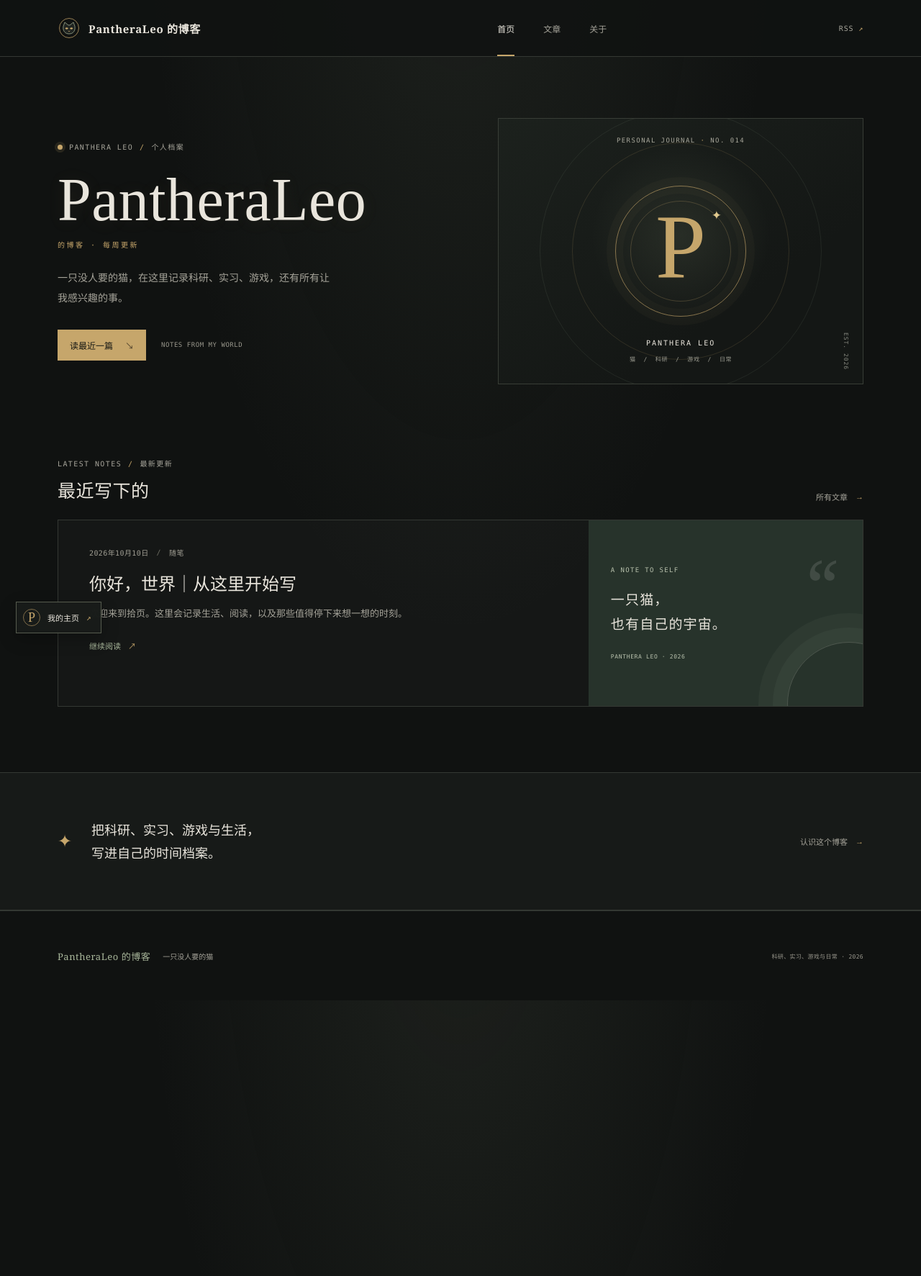
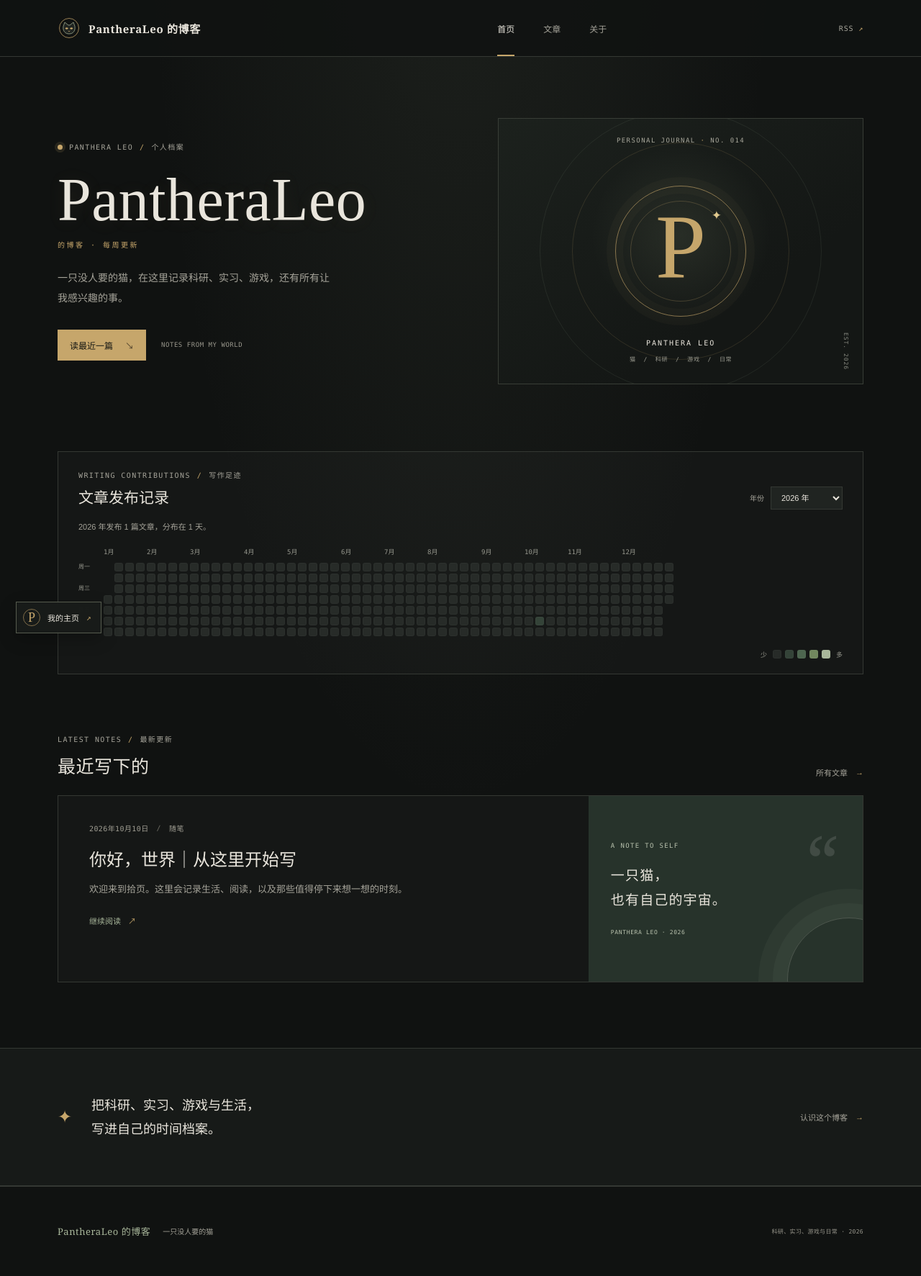
Before and after one commit to PantheraLeo14/PantheraLeo14.github.io, a Jekyll site: the page built from index.html, in a window 1280 px wide. Shown: the whole page at 72% size. Built offline with Jekyll 4.4.1, drawn with Linux system fonts in a browser that asks for light colours; before the commit the page ends 1390 px from its top, so only the background shows below that.

Commit message:
Add a blog writing contribution calendar

```diff
--- a/_layouts/home.html
+++ b/_layouts/home.html
@@ -22,6 +22,25 @@ layout: default
     <span class="art-side-note">EST. 2026</span>
   </div>
 </section>
+<section class="contribution-section page-shell" id="contributions" data-current-year="{{ site.time | date: '%Y' }}">
+  <div class="contribution-panel">
+    <div class="contribution-header">
+      <div><p class="eyebrow">WRITING CONTRIBUTIONS <span class="eyebrow-divider">/</span> 写作足迹</p><h2>文章发布记录</h2></div>
+      <label class="contribution-year-label" for="contribution-year">年份 <select id="contribution-year"></select></label>
+    </div>
+    <p class="contribution-summary" id="contribution-summary" aria-live="polite"></p>
+    <div class="contribution-scroll" aria-label="按日期显示的文章发布热力图">
+      <div class="contribution-months" id="contribution-months" aria-hidden="true"></div>
+      <div class="contribution-chart-body">
+        <div class="contribution-weekdays" aria-hidden="true"><span>周一</span><span>周三</span><span>周五</span></div>
+        <div class="contribution-grid" id="contribution-grid" role="img"></div>
+      </div>
+    </div>
+    <div class="contribution-legend" aria-hidden="true"><span>少</span><i class="contribution-day contribution-level-0"></i><i class="contribution-day contribution-level-1"></i><i class="contribution-day contribution-level-2"></i><i class="contribution-day contribution-level-3"></i><i class="contribution-day contribution-level-4"></i><span>多</span></div>
+  </div>
+</section>
+<script id="contribution-posts" type="application/json">[{% for post in site.posts %}{"date":{{ post.date | date: '%Y-%m-%d' | jsonify }},"title":{{ post.title | jsonify }}}{% unless forloop.last %},{% endunless %}{% endfor %}]</script>
+<script src="{{ '/assets/js/contributions.js' | relative_url }}" defer></script>
 <section class="latest-section page-shell" id="latest">
   <div class="section-heading">
     <div><p class="eyebrow">LATEST NOTES <span class="eyebrow-divider">/</span> 最新更新</p><h2>最近写下的</h2></div>
--- a/assets/css/style.css
+++ b/assets/css/style.css
@@ -82,6 +82,37 @@ a:hover { color: var(--orange); }
 .art-name { bottom: 51px; color: var(--ink); font-size: 10px; letter-spacing: .2em; }
 .art-caption { bottom: 29px; color: #9d9d92; font-size: 8px; letter-spacing: .08em; }
 .art-side-note { right: 19px; bottom: 19px; color: #85877e; font-size: 8px; letter-spacing: .12em; writing-mode: vertical-rl; }
+
+.contribution-section { padding-bottom: 73px; }
+.contribution-panel { padding: 25px 28px 20px; border: 1px solid var(--line); background: rgba(255, 255, 255, .018); }
+.contribution-header { display: flex; align-items: end; justify-content: space-between; gap: 20px; }
+.contribution-header .eyebrow { margin-bottom: 8px; }
+.contribution-header h2 { margin: 0; font: 500 21px/1.5 var(--serif); }
+.contribution-year-label { display: flex; align-items: center; gap: 9px; color: var(--muted); font: 10px var(--mono); }
+.contribution-year-label select { min-width: 100px; padding: 8px 26px 8px 10px; border: 1px solid var(--line); border-radius: 0; background: var(--surface-raised); color: var(--ink); font: 11px var(--sans); }
+.contribution-year-label select:focus-visible { outline: 2px solid var(--orange); outline-offset: 2px; }
+.contribution-summary { margin: 15px 0 17px; color: var(--muted); font: 11px/1.7 var(--sans); }
+.contribution-scroll { overflow-x: auto; padding: 3px 0 8px; scrollbar-color: #495047 transparent; scrollbar-width: thin; }
+.contribution-months { display: grid; grid-template-columns: repeat(var(--week-count), 12px); grid-auto-columns: 12px; gap: 3px; width: max-content; margin: 0 0 8px 35px; color: #96978d; font: 9px/1.4 var(--mono); }
+.contribution-months span { white-space: nowrap; }
+.contribution-chart-body { display: flex; align-items: start; gap: 10px; width: max-content; }
+.contribution-weekdays { display: grid; grid-template-rows: repeat(7, 12px); gap: 3px; width: 25px; color: #96978d; font: 8px/12px var(--sans); }
+.contribution-weekdays span:nth-child(1) { grid-row: 1; }
+.contribution-weekdays span:nth-child(2) { grid-row: 3; }
+.contribution-weekdays span:nth-child(3) { grid-row: 5; }
+.contribution-grid { display: grid; grid-auto-flow: column; grid-template-rows: repeat(7, 12px); grid-auto-columns: 12px; gap: 3px; width: max-content; }
+.contribution-day { display: block; width: 12px; height: 12px; flex: 0 0 12px; border: 1px solid rgba(255, 255, 255, .025); border-radius: 3px; }
+.contribution-level-0 { background: #272b28; }
+.contribution-level-1 { background: #344338; }
+.contribution-level-2 { background: #4d654f; }
+.contribution-level-3 { background: #71875e; }
+.contribution-level-4 { background: #a8b69a; }
+.contribution-outside { visibility: hidden; }
+.contribution-grid .contribution-day[title] { cursor: help; }
+.contribution-grid .contribution-day[title]:hover { outline: 1px solid var(--orange); outline-offset: 1px; }
+.contribution-legend { display: flex; align-items: center; justify-content: flex-end; gap: 5px; margin-top: 11px; color: #96978d; font: 9px var(--sans); }
+.contribution-legend span:first-child { margin-right: 3px; }
+.contribution-legend span:last-child { margin-left: 3px; }
 
 .latest-section { padding-top: 10px; padding-bottom: 91px; }
 .section-heading { display: flex; align-items: end; justify-content: space-between; margin-bottom: 24px; }
@@ -207,6 +238,11 @@ a:hover { color: var(--orange); }
   .hero { grid-template-columns: 1fr; gap: 37px; padding-top: 58px; padding-bottom: 65px; }
   .gothic-title { font-size: clamp(53px, 12vw, 76px); }
   .hero-art { min-height: 300px; }
+  .contribution-section { padding-bottom: 59px; }
+  .contribution-panel { padding: 20px 17px 16px; }
+  .contribution-header { align-items: flex-start; flex-direction: column; gap: 13px; }
+  .contribution-header h2 { font-size: 19px; }
+  .contribution-summary { margin: 12px 0 14px; }
   .latest-section { padding-bottom: 65px; }
   .featured-card { grid-template-columns: 1fr; }
   .featured-main { padding: 28px 25px 32px; }
--- /dev/null
+++ b/assets/js/contributions.js
@@ -0,0 +1,102 @@
+(() => {
+  const dataElement = document.getElementById("contribution-posts");
+  const section = document.getElementById("contributions");
+  const yearSelect = document.getElementById("contribution-year");
+  const summary = document.getElementById("contribution-summary");
+  const monthLabels = document.getElementById("contribution-months");
+  const grid = document.getElementById("contribution-grid");
+
+  if (!dataElement || !section || !yearSelect || !summary || !monthLabels || !grid) return;
+
+  let posts = [];
+  try {
+    posts = JSON.parse(dataElement.textContent || "[]");
+  } catch (error) {
+    summary.textContent = "文章数据暂时无法读取。";
+    return;
+  }
+
+  const currentYear = Number(section.dataset.currentYear) || new Date().getFullYear();
+  const postCounts = new Map();
+  posts.forEach((post) => {
+    if (!post || !/^\d{4}-\d{2}-\d{2}$/.test(post.date)) return;
+    const entry = postCounts.get(post.date) || { count: 0, titles: [] };
+    entry.count += 1;
+    if (post.title) entry.titles.push(post.title);
+    postCounts.set(post.date, entry);
+  });
+
+  const years = new Set([currentYear]);
+  postCounts.forEach((_, date) => years.add(Number(date.slice(0, 4))));
+  [...years].sort((a, b) => b - a).forEach((year) => {
+    const option = document.createElement("option");
+    option.value = String(year);
+    option.textContent = `${year} 年`;
+    yearSelect.append(option);
+  });
+
+  const dateKey = (date) => {
+    const year = date.getFullYear();
+    const month = String(date.getMonth() + 1).padStart(2, "0");
+    const day = String(date.getDate()).padStart(2, "0");
+    return `${year}-${month}-${day}`;
+  };
+
+  const levelFor = (count) => {
+    if (count === 0) return 0;
+    if (count === 1) return 1;
+    if (count === 2) return 2;
+    if (count <= 4) return 3;
+    return 4;
+  };
+
+  const renderYear = (year) => {
+    const start = new Date(year, 0, 1);
+    start.setDate(start.getDate() - ((start.getDay() + 6) % 7));
+    const end = new Date(year, 11, 31);
+    end.setDate(end.getDate() + (6 - ((end.getDay() + 6) % 7)));
+    const dayCount = Math.round((end - start) / 86400000) + 1;
+    const weekCount = dayCount / 7;
+    const fragment = document.createDocumentFragment();
+    const byYear = [...postCounts.entries()].filter(([date]) => Number(date.slice(0, 4)) === year);
+    const activeDays = byYear.filter(([, item]) => item.count > 0).length;
+    const articleCount = byYear.reduce((total, [, item]) => total + item.count, 0);
+    summary.textContent = `${year} 年发布 ${articleCount} 篇文章，分布在 ${activeDays} 天。`;
+
+    monthLabels.replaceChildren();
+    monthLabels.style.setProperty("--week-count", weekCount);
+    for (let month = 0; month < 12; month += 1) {
+      const monthStart = new Date(year, month, 1);
+      const week = Math.floor((monthStart - start) / 86400000 / 7);
+      const label = document.createElement("span");
+      label.textContent = `${month + 1}月`;
+      label.style.gridColumnStart = String(week + 1);
+      monthLabels.append(label);
+    }
+
+    for (let offset = 0; offset < dayCount; offset += 1) {
+      const date = new Date(start);
+      date.setDate(start.getDate() + offset);
+      const key = dateKey(date);
+      const entry = postCounts.get(key) || { count: 0, titles: [] };
+      const cell = document.createElement("span");
+      const inYear = date.getFullYear() === year;
+      cell.className = `contribution-day contribution-level-${levelFor(entry.count)}${inYear ? "" : " contribution-outside"}`;
+      cell.setAttribute("aria-hidden", "true");
+      if (inYear) {
+        const countText = entry.count === 1 ? "1 篇文章" : `${entry.count} 篇文章`;
+        const titleText = entry.titles.length ? `：${entry.titles.join("、")}` : "";
+        cell.title = `${year}年${date.getMonth() + 1}月${date.getDate()}日 · ${countText}${titleText}`;
+      }
+      fragment.append(cell);
+    }
+
+    grid.replaceChildren(fragment);
+    grid.style.setProperty("--week-count", weekCount);
+    grid.setAttribute("aria-label", `${year} 年发布 ${articleCount} 篇文章，分布在 ${activeDays} 天。`);
+  };
+
+  yearSelect.value = String(currentYear);
+  yearSelect.addEventListener("change", () => renderYear(Number(yearSelect.value)));
+  renderYear(currentYear);
+})();
```
